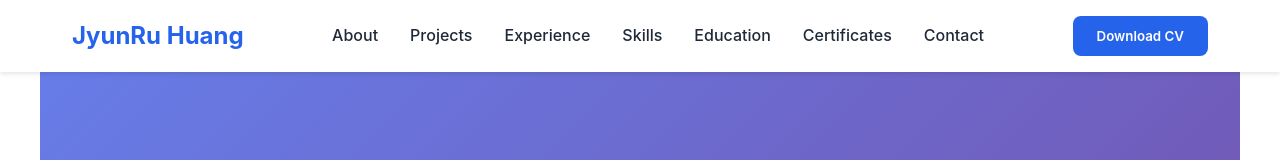
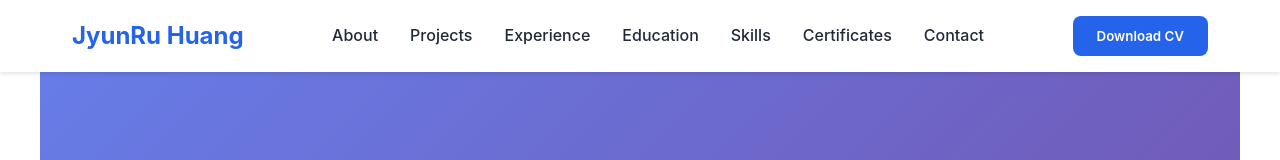
Before and after one commit to jhuangbp/portfolio_website, a React (Vite) app: page / in a window 1280 px wide. Shown: the top 160 px of the page. Built offline with nearby package versions, Linux system fonts and the light colour scheme; no server answers.

Commit message:
Reorder education before skills

```diff
--- a/src/App.jsx
+++ b/src/App.jsx
@@ -4,8 +4,8 @@ import Hero from './components/Hero'
 import About from './components/About'
 import Projects from './components/Projects'
 import Experience from './components/Experience'
+import Education from './components/Education'
 import Skills from './components/Skills'
-import Education from './components/Education'
 import Certificates from './components/Certificates'
 import Contact from './components/Contact'
 import './App.css'
@@ -31,8 +31,8 @@ function App() {
       <About />
       <Projects />
       <Experience />
+      <Education />
       <Skills />
-      <Education />
       <Certificates />
       <Contact />
     </div>
--- a/src/components/Navbar.jsx
+++ b/src/components/Navbar.jsx
@@ -36,8 +36,8 @@ const Navbar = () => {
           <li onClick={() => scrollToSection('about')}>About</li>
           <li onClick={() => scrollToSection('projects')}>Projects</li>
           <li onClick={() => scrollToSection('experience')}>Experience</li>
+          <li onClick={() => scrollToSection('education')}>Education</li>
           <li onClick={() => scrollToSection('skills')}>Skills</li>
-          <li onClick={() => scrollToSection('education')}>Education</li>
           <li onClick={() => scrollToSection('certificates')}>Certificates</li>
           <li onClick={() => scrollToSection('contact')}>Contact</li>
         </ul>
```
